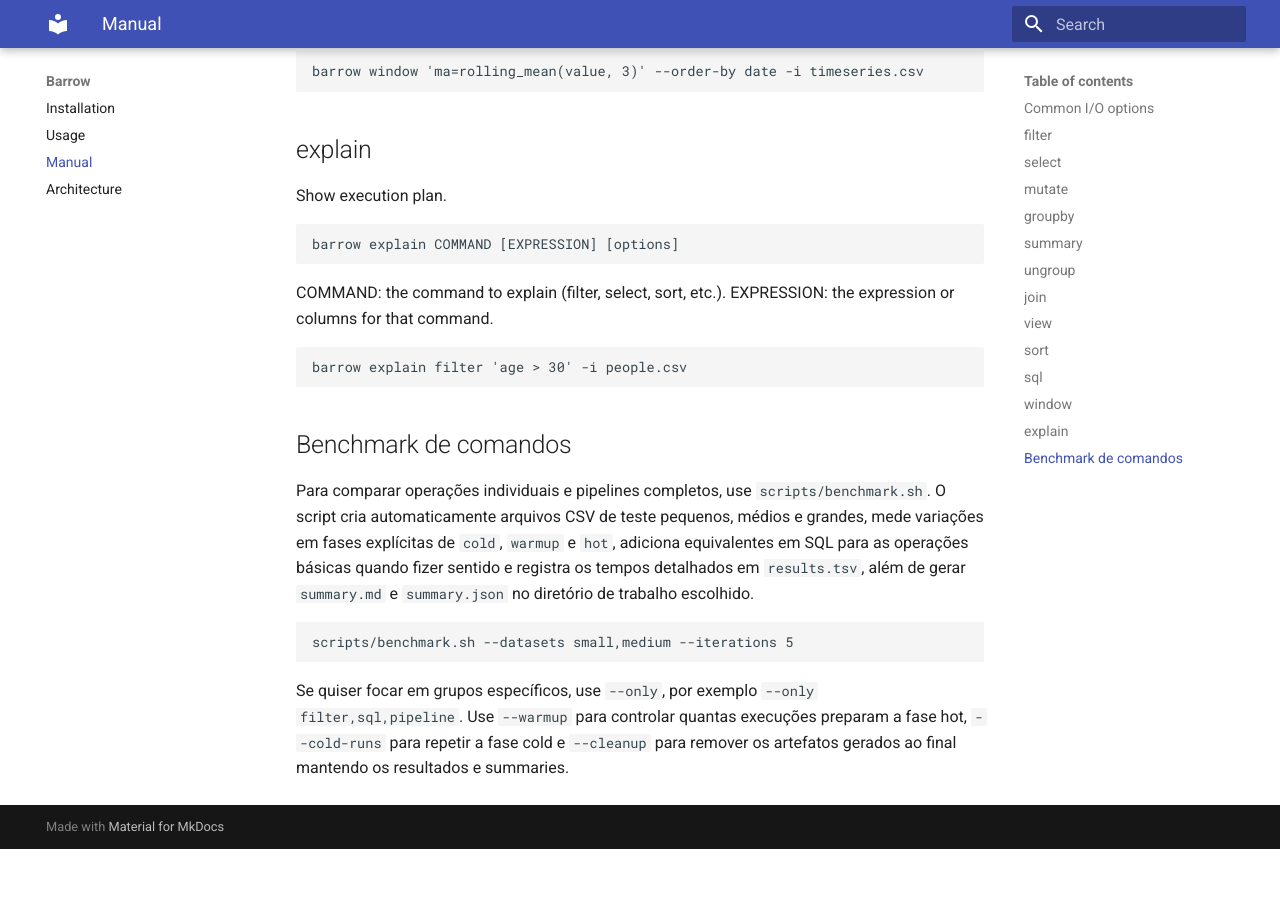
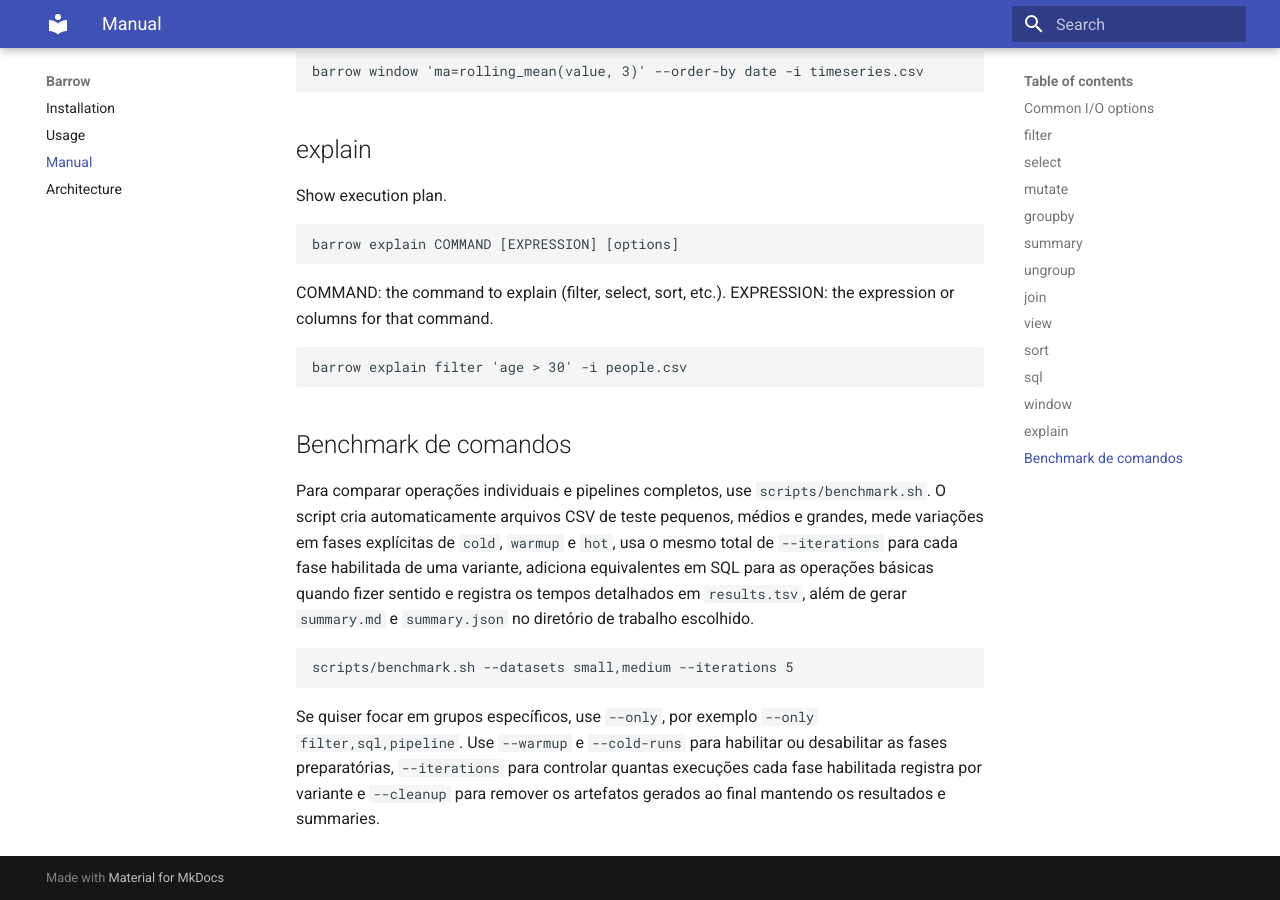
Before and after one commit to acpguedes/barrow, an MkDocs documentation site: the page built from docs/manual.md, in a window 1280 px wide and 900 px high, scrolled down 3278 px. Built offline with MkDocs 1.6.1 and Material for MkDocs 9.7.7, drawn with Linux system fonts in a browser that asks for light colours; before the commit the page ends 4127 px from its top, so only the background shows below that.

Commit message:
Align benchmark phase counts and SQL variant names

````diff
--- a/docs/manual.md
+++ b/docs/manual.md
@@ -151,10 +151,10 @@ barrow explain filter 'age > 30' -i people.csv
 
 ## Benchmark de comandos
 
-Para comparar operações individuais e pipelines completos, use `scripts/benchmark.sh`. O script cria automaticamente arquivos CSV de teste pequenos, médios e grandes, mede variações em fases explícitas de `cold`, `warmup` e `hot`, adiciona equivalentes em SQL para as operações básicas quando fizer sentido e registra os tempos detalhados em `results.tsv`, além de gerar `summary.md` e `summary.json` no diretório de trabalho escolhido.
+Para comparar operações individuais e pipelines completos, use `scripts/benchmark.sh`. O script cria automaticamente arquivos CSV de teste pequenos, médios e grandes, mede variações em fases explícitas de `cold`, `warmup` e `hot`, usa o mesmo total de `--iterations` para cada fase habilitada de uma variante, adiciona equivalentes em SQL para as operações básicas quando fizer sentido e registra os tempos detalhados em `results.tsv`, além de gerar `summary.md` e `summary.json` no diretório de trabalho escolhido.
 
 ```bash
 scripts/benchmark.sh --datasets small,medium --iterations 5
 ```
 
-Se quiser focar em grupos específicos, use `--only`, por exemplo `--only filter,sql,pipeline`. Use `--warmup` para controlar quantas execuções preparam a fase hot, `--cold-runs` para repetir a fase cold e `--cleanup` para remover os artefatos gerados ao final mantendo os resultados e summaries.
+Se quiser focar em grupos específicos, use `--only`, por exemplo `--only filter,sql,pipeline`. Use `--warmup` e `--cold-runs` para habilitar ou desabilitar as fases preparatórias, `--iterations` para controlar quantas execuções cada fase habilitada registra por variante e `--cleanup` para remover os artefatos gerados ao final mantendo os resultados e summaries.
````
Also changed, not shown: README.md (+1 -1 lines), 1 other file.
